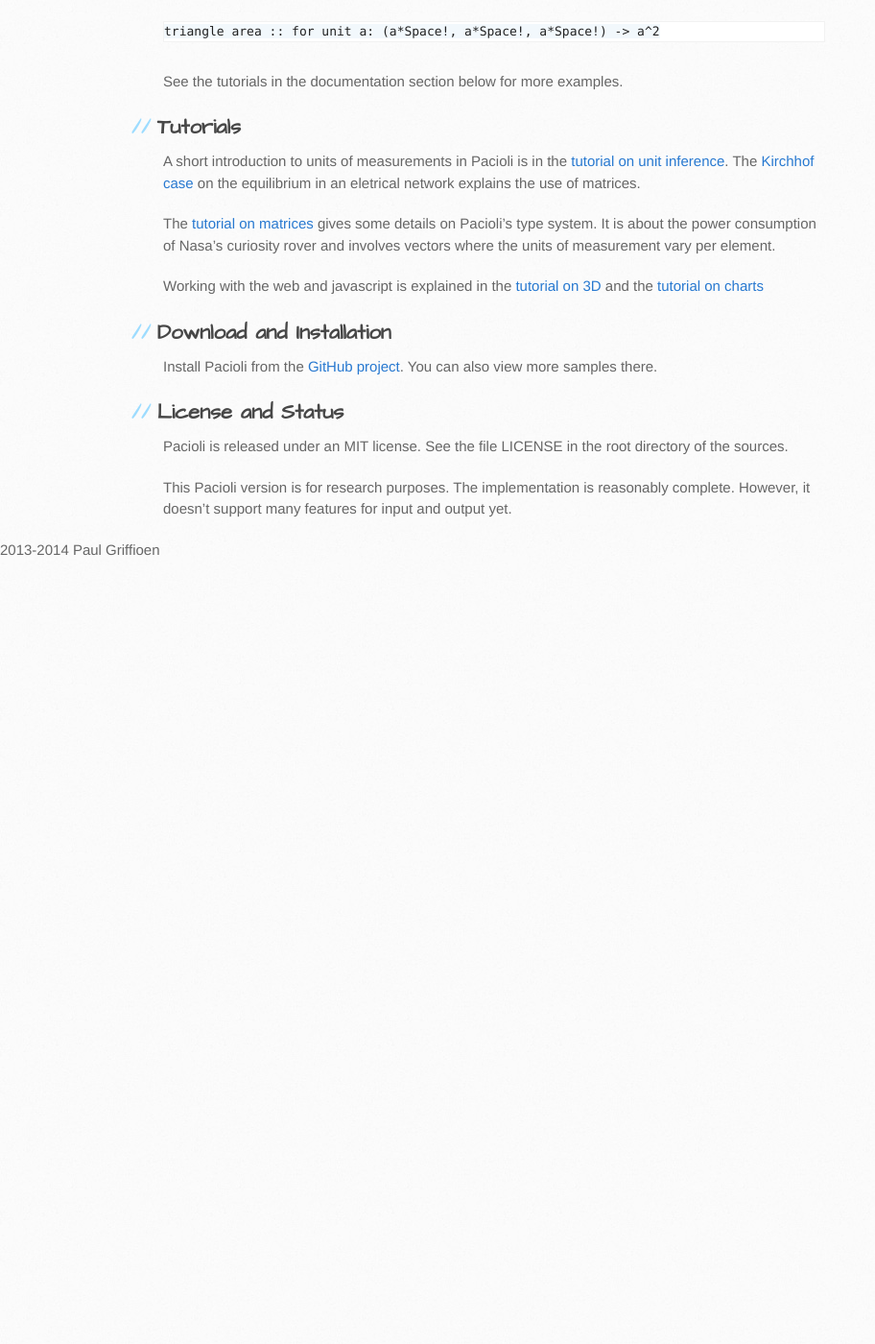
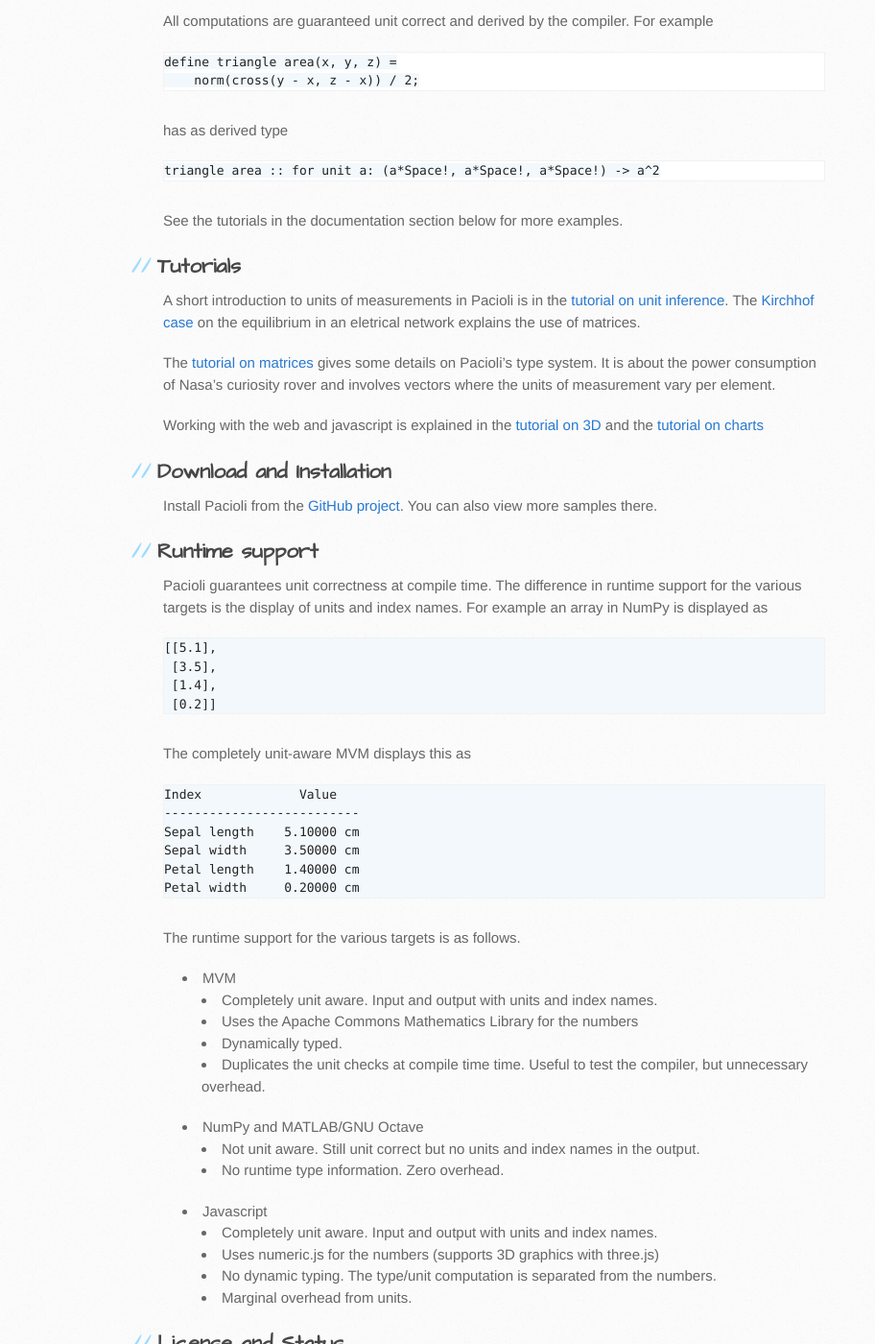
Before and after one commit to pgriffel/pacioli, a Jekyll site: the page built from index.md, in a window 1280 px wide and 1400 px high, scrolled down 814 px. Shown: the whole window at 96% size, without its empty margins (0-912 px from the left). Built offline with Jekyll 4.4.1, drawn with Linux system fonts in a browser that asks for light colours; before the commit the page ends 1398 px from its top, so only the background shows below that; some of the changed text lies outside the part shown.

Commit message:
Update index.md

```diff
--- a/index.md
+++ b/index.md
@@ -11,8 +11,9 @@ The matrix language Pacioli adds type safety and dimensional anaylysis
 to mathematical software. Its parametric type system infers vector and
 matrix types based on dimensioned vector spaces.
 
-Pacioli programs can be run directly via the command line, or compiled
-to JavaScript and deployed via the web.
+Pacioli programs can be run directly via the command line, compiled to
+NumPy or MATLAB/GNU Ocate, or compiled to JavaScript and deployed via
+the web.
 
 
 Documentation
@@ -28,7 +29,8 @@ Examples
 [<img src="shells.png"
       alt="Snapshot of a shell model"
       title="The Shells Case"
-      style="float:left; width: 200px; margin-right: 25px">][shells]
+      width="200px">][shells]
+
 The [shells example][shells] illustrates many aspectes of the
 language. It demonstrates vectors and matrices, units of measurement,
 deployment via the web, charts and other features.
@@ -88,6 +90,49 @@ more samples there.
 [home]: https://github.com/pgriffel/pacioli
 
 
+Runtime support
+---------------
+Pacioli guarantees unit correctness at compile time. The difference in runtime support
+for the various targets is the display of units and index names. For example an array
+in NumPy is displayed as
+<pre>
+[[5.1],
+ [3.5],
+ [1.4],
+ [0.2]]
+</pre>
+The completely unit-aware MVM displays this as
+<pre>
+Index             Value
+--------------------------
+Sepal length    5.10000 cm
+Sepal width     3.50000 cm
+Petal length    1.40000 cm
+Petal width     0.20000 cm
+</pre>
+
+The runtime support for the various targets is as follows.
+* MVM
+  - Completely unit aware. Input and output with units and index names.
+  - Uses the Apache Commons Mathematics Library for the numbers
+  - Dynamically typed.
+  - Duplicates the unit checks at compile time time. Useful to test
+    the compiler, but unnecessary overhead.
+
+* NumPy and MATLAB/GNU Octave
+  - Not unit aware. Still unit correct but no units and index names in
+    the output.
+  - No runtime type information. Zero overhead.
+
+* Javascript
+  - Completely unit aware. Input and output with units and index names.
+  - Uses numeric.js for the numbers (supports 3D graphics with three.js)
+  - No dynamic typing. The type/unit computation is separated from the
+    numbers.
+  - Marginal overhead from units.
+
+
+
 License and Status
 ------------------
 
```
